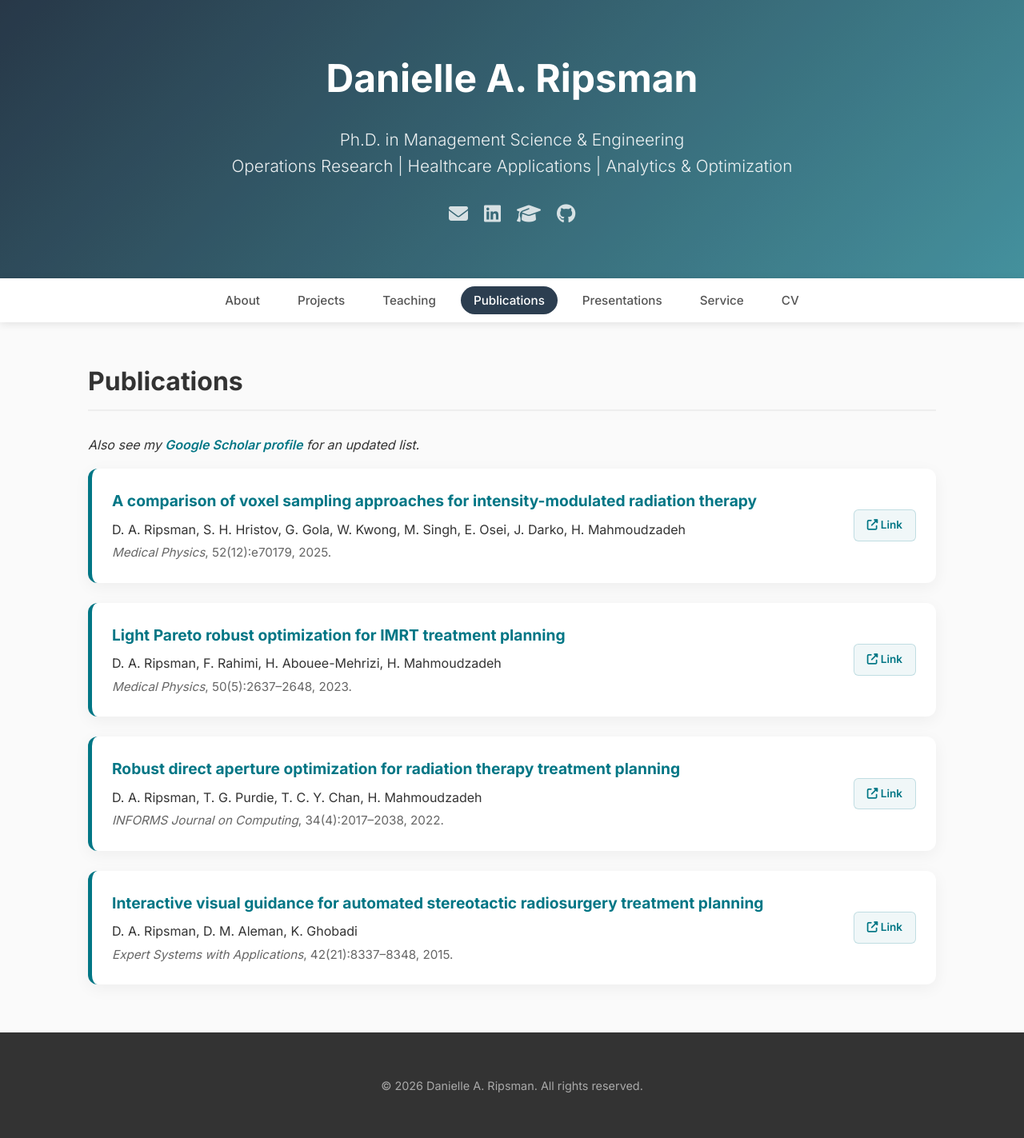
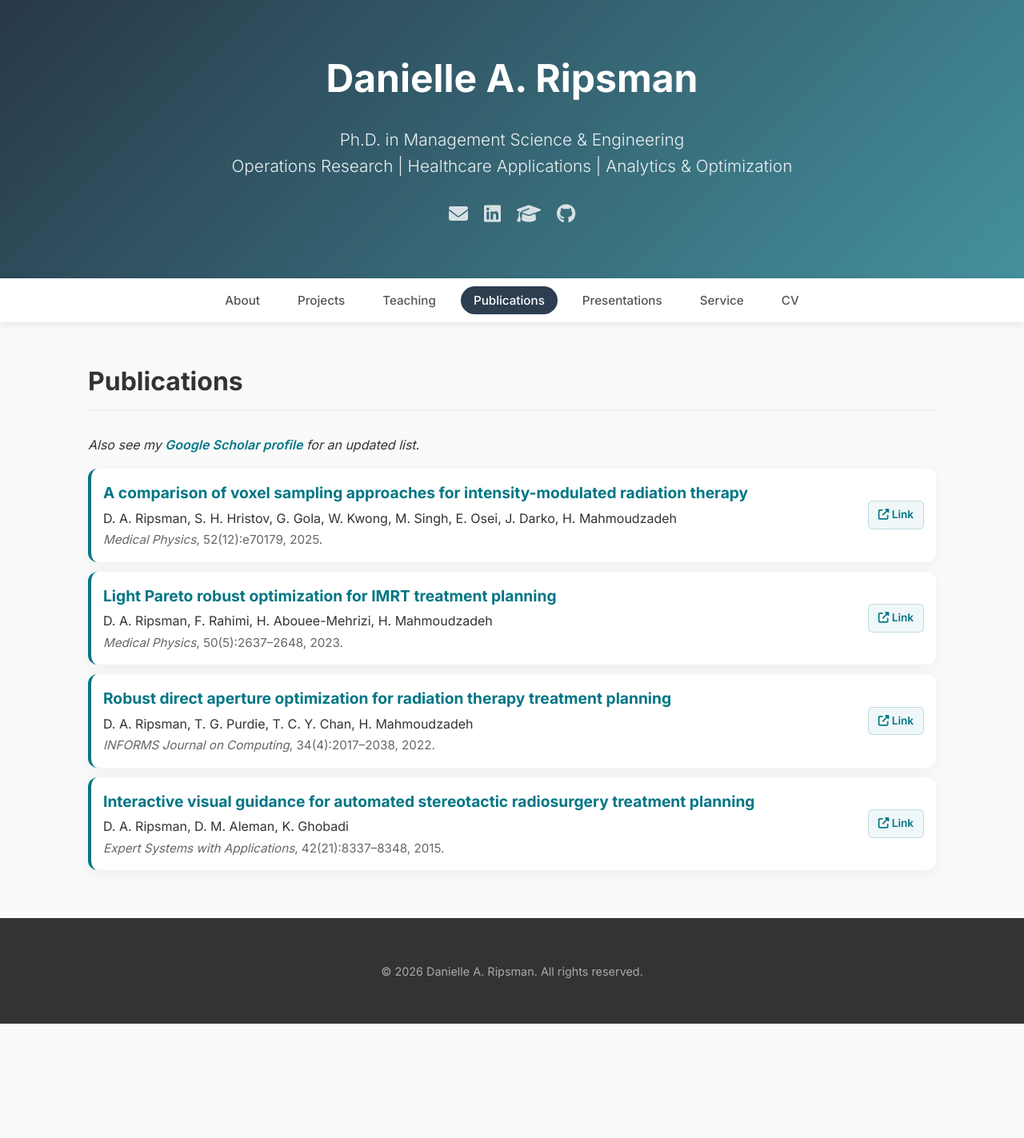
Before and after one commit to DaniRip/DaniRip.github.io, a Jekyll site: the page built from publications.md, in a window 1280 px wide. Shown: the whole page at 80% size. Built offline with Jekyll 4.4.1, drawn with Linux system fonts in a browser that asks for light colours; after the commit the page ends 1280 px from its top, so only the background shows below that.

Commit message:
Update style.css

```diff
--- a/assets/css/style.css
+++ b/assets/css/style.css
@@ -255,9 +255,10 @@ h2 {
     display: flex;
     justify-content: space-between;
     align-items: center; /* Centers the [Link] button vertically against the text */
-    gap: 20px;
-    padding: 25px;
-    border-left: 5px solid #007685; /* Your bold teal border */
+    gap: 15px;
+    padding: 15px;
+    border-left: 4px solid #007685; /* Your bold teal border */
+    margin-bottom: 12px; /* Reduced space between separate cards from 25px to 12px */
 }
 
 /* Make sure the title stays that nice accent color */
@@ -265,7 +266,7 @@ h2 {
     font-weight: 700;
     font-size: 1.2rem;
     color: #007685; /* Your colorful teal title */
-    margin-bottom: 8px;
+    margin-bottom: 4px;
 }
 
 .pub-content {
@@ -274,7 +275,7 @@ h2 {
 
 .pub-authors {
     color: #333;
-    margin-bottom: 4px;
+    margin-bottom: 2px;
 }
 
 .pub-venue {
@@ -292,7 +293,7 @@ h2 {
 .pub-link-btn {
     background: #f0f7f8;
     color: #007685 !important;
-    padding: 8px 16px;
+    padding: 6px 12px;
     border-radius: 6px;
     font-size: 0.85rem;
     font-weight: 600;
```
